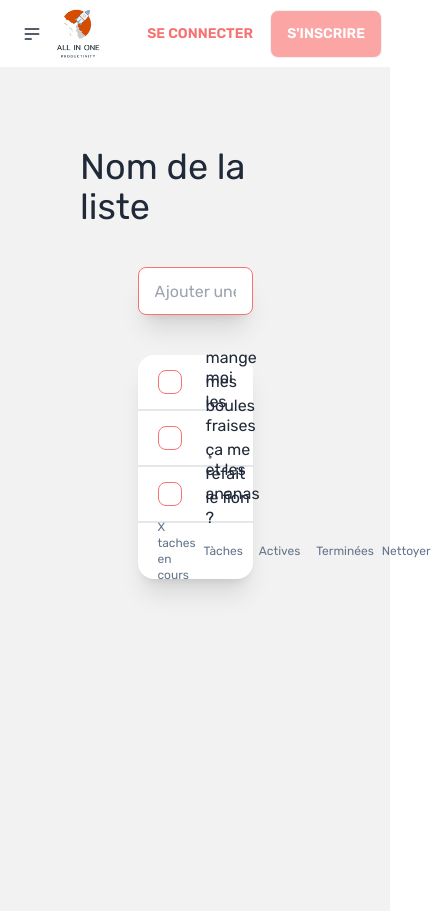
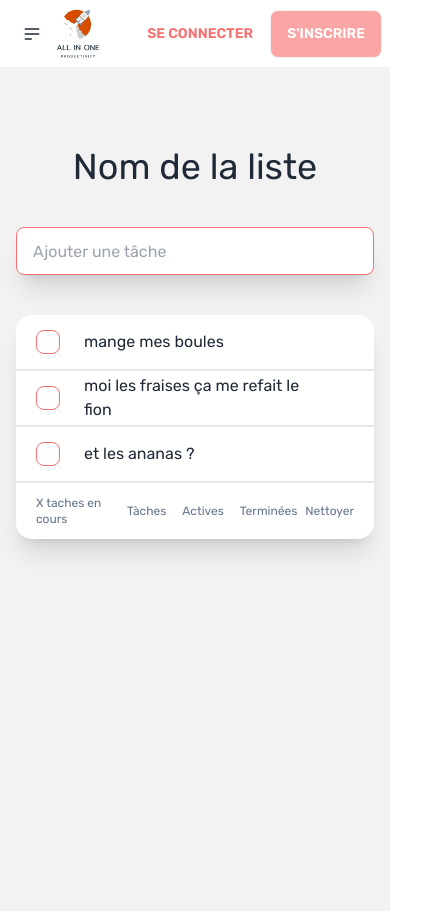
Before and after one commit to YogannHenry/All-in-one-Front, a React (Vite) app: page /TodoList/ListId in a window 390 px wide. Shown: the whole page, 431 px wide, since content can reach past the window. Built offline with nearby package versions, Linux system fonts and the light colour scheme.

Commit message:
css responsive todolist

```diff
--- a/src/components/Modules/Todo/TodoListPage/TodoListPage.tsx
+++ b/src/components/Modules/Todo/TodoListPage/TodoListPage.tsx
@@ -19,9 +19,9 @@ function TodoListPage() {
 
   return (
     <div>
-      <div className="flex items-center flex-col p-20 h-screen bg-base-200">
+      <div className="max-md:px-4 flex items-center flex-col pt-20 h-screen bg-base-200">
         <p className="text-4xl mb-10">Nom de la liste</p>
-        <div className="card w-1/2 bg-base-100 shadow-xl mb-10">
+        <div className="card max-md:w-full  w-1/2 bg-base-100 shadow-xl mb-10">
           <input
             type="text"
             placeholder="Ajouter une tâche"
@@ -29,7 +29,7 @@ function TodoListPage() {
           />
         </div>
 
-        <div className="card w-1/2 bg-base-100 shadow-xl">
+        <div className="card max-md:w-full w-1/2 bg-base-100 shadow-xl">
           {tasks.map((task) => (
             <div
               key={task.id}
```
